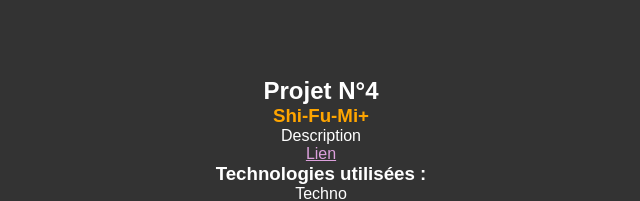
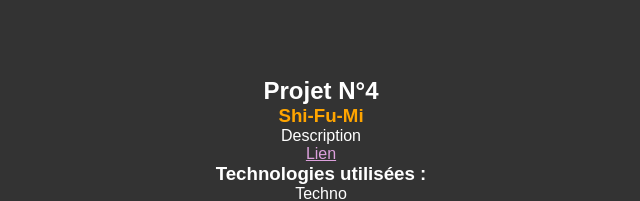
Before and after one commit to Tommy-BOU/HE-Man-group-repo, a plain HTML site: page index.html in a window 1280 px wide. Shown: the part 1305-1506 px from the top of the page, 319-959 px from the left. Drawn offline with Linux system fonts and the light colour scheme.

Commit message:
original

```diff
--- a/index.html
+++ b/index.html
@@ -50,7 +50,7 @@
             </div>
             <div class="project project-4">
                 <h2>Projet N°4</h2>
-                <h3 class="project-title">Shi-Fu-Mi+</h3>
+                <h3 class="project-title">Shi-Fu-Mi</h3>
                 <p>Description</p>
                 <a href="">Lien</a>
                 <h3>Technologies utilisées :</h3>
```
